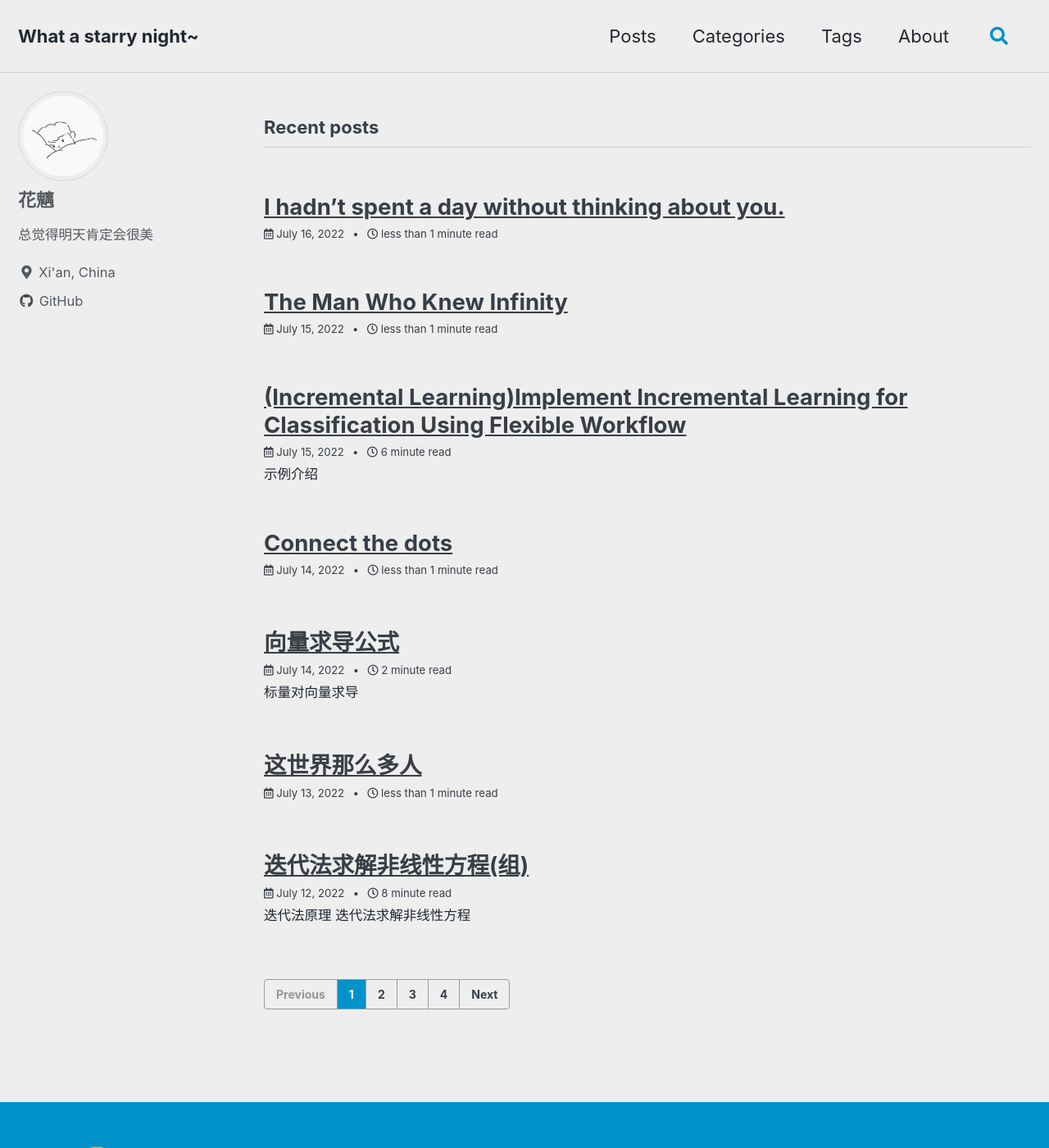
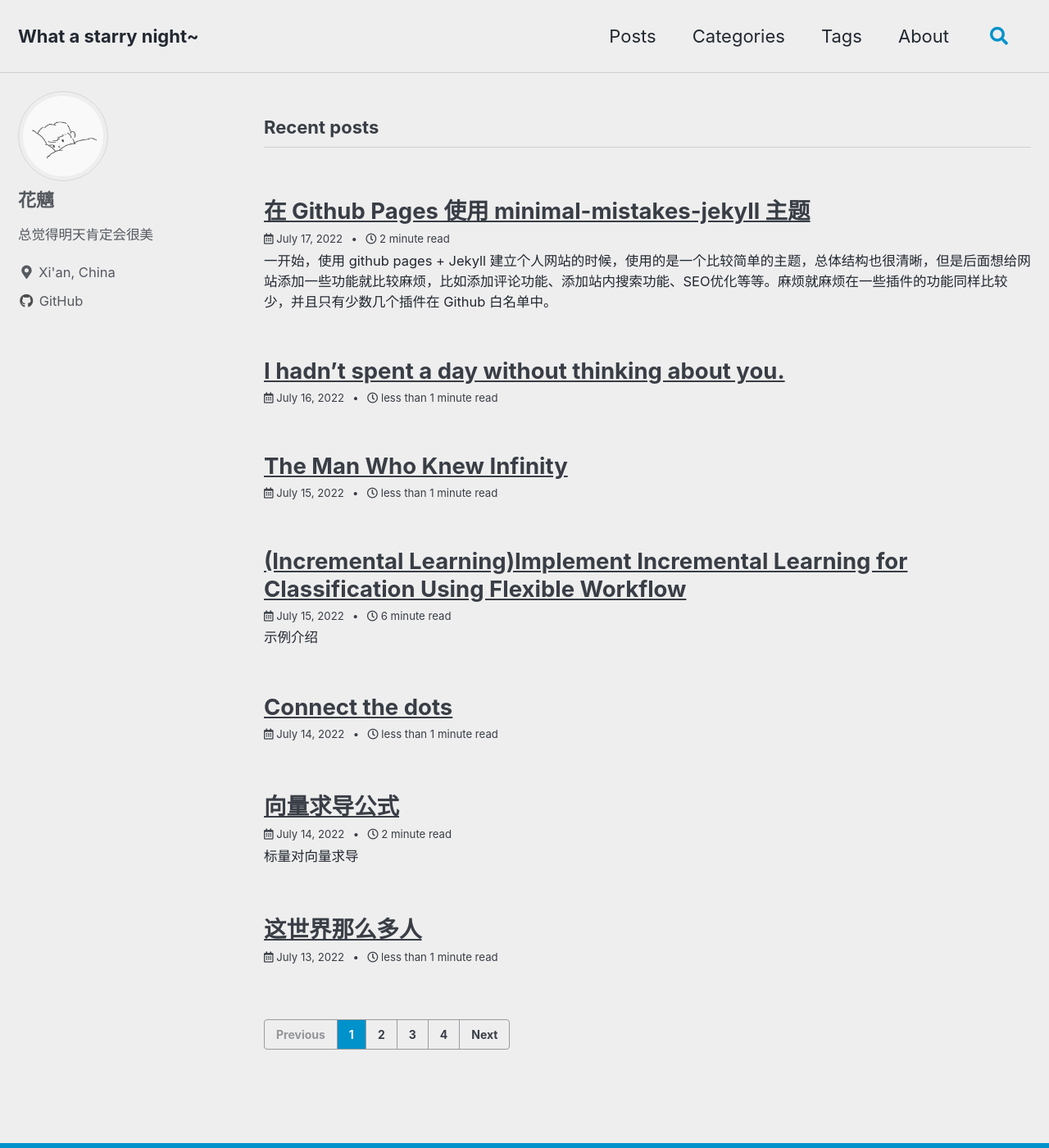
Before and after one commit to QinghuaMa/QinghuaMa.github.io, a Jekyll site: the page built from index.html, in a window 1280 px wide and 1400 px high. Shown: the whole window at 82% size. Built offline with Jekyll 4.4.1, drawn with Linux system fonts in a browser that asks for light colours; cached includes are drawn as plain includes; the list of posts is cut into pages by our own code.

Commit message:
update blogs

````diff
--- a/_drafts/tough.md
+++ b/_posts/2022-07-17-Install minimal-mistakes-jekyll.md
@@ -1,8 +1,17 @@
+---
+layout: single
+title: 在 Github Pages 使用 minimal-mistakes-jekyll 主题
+date: 2022-07-17 12:25:11 +0800
+categories: ["Github Pages"]
+tags: ["Jekyll"]
+toc: false
+---
 
 
-一开始，使用 github pages + Jekyll 建立个人网站的时候，使用的是一个比较简单的主题（XXX），总体结构也很清晰，但是后面想给网站添加一些功能就比较麻烦，比如添加评论功能、添加站内搜索功能、SEO优化等等。麻烦就麻烦在一些插件的功能同样比较少，并且只有少数几个插件（XXX）在 Github 白名单中。
 
-后来就在 Github 找到了一些使用的人比较多的 [jekyll-theme](https://github.com/topics/jekyll-theme)，于是就选择了 [minimal-mistakes](https://github.com/mmistakes/minimal-mistakes)。
+一开始，使用 github pages + Jekyll 建立个人网站的时候，使用的是一个比较简单的主题，总体结构也很清晰，但是后面想给网站添加一些功能就比较麻烦，比如添加评论功能、添加站内搜索功能、SEO优化等等。麻烦就麻烦在一些插件的功能同样比较少，并且只有少数几个插件在 Github 白名单中。
+
+后来就在 Github 找到了一些使用的人比较多的 [jekyll-theme](https://github.com/topics/jekyll-theme)，选择了 [minimal-mistakes](https://github.com/mmistakes/minimal-mistakes)。
 
 [Miminal Mistaks官方文档](https://mmistakes.github.io/minimal-mistakes/docs/quick-start-guide/)中介绍的安装 Minimal mistakes Jekyll theme的方式主要有三种
 
@@ -17,9 +26,9 @@
 >**Gem-based method**
 >With Gem-based themes, directories such as the assets, _layouts, _includes, and _sass are stored in the theme’s gem, hidden from your immediate view. **This allows for easier installation and updating as you don’t have to manage any of the theme files.**
 
-这种方式类似于将网站的格式和内容分离开，用户只需要关注内容即可，jekyll 官网对gem-based的主题方式也有介绍：[Understanding gem-based themes](https://jekyllrb.com/docs/themes/#understanding-gem-based-themes)；并且支持配置默认样式，只需要在网站文件夹中的相同文件夹中创建相同名称的文件就可以覆盖。
+这种方式类似于将网站的格式和内容分离开，用户只需要关注内容即可，jekyll 官网对gem-based的主题方式也有介绍：[Understanding gem-based themes](https://jekyllrb.com/docs/themes/#understanding-gem-based-themes)；并且支持配置默认样式，只用在网站文件夹中的创建同名文件夹和文件就可以覆盖。
 
-gem-based 的方式很简洁，比较适合小白，但是在使用的过程中遇到了很多坑。最头疼的问题是：网站在本地启动时完全没有问题，但是 [Github 构建网站](https://jekyllrb.com/docs/continuous-integration/github-actions/#build-and-deploy) 时报错——Error: The minimal-mistakes-jekyll theme could not be found.
+gem-based 的方式很简洁，比较适合小白，但我在使用的过程中遇到了很多坑。最头疼的问题是：网站在本地启动时完全没有问题，但是 [Github 构建网站](https://jekyllrb.com/docs/continuous-integration/github-actions/#build-and-deploy) 时报错——Error: The minimal-mistakes-jekyll theme could not be found.
 
 ![image-20220717105859284](https://blogimages-1309804558.cos.ap-nanjing.myqcloud.com/imgpersonal/image-20220717105859284.png)
 
@@ -76,7 +85,7 @@ github-pages 227 | Error:  The minimal-mistakes-jekyll theme could not be found.
 
 即网站配置文件 _config.yml 中的 theme 设置错误
 
-![image-20220717110600083](https://blogimages-1309804558.cos.ap-nanjing.myqcloud.com/imgpersonal/image-20220717110600083.png)
+<img src="https://blogimages-1309804558.cos.ap-nanjing.myqcloud.com/imgpersonal/image-20220717110600083.png" alt="image-20220717110600083" style="zoom:50%;" />
 
 但是这个属性完全是按照 minimal mistakes 官方文档中的要求设定的：[Gem-based method](https://mmistakes.github.io/minimal-mistakes/docs/quick-start-guide/#gem-based-method)。针对这个问题，我 google 了很久，也尝试了很多方法，例如：[Jekell theme could not be found](https://stackoverflow.com/questions/46380722/jekyll-theme-could-not-be-found)，但是都无法解决，每次都卡在这里。
 
@@ -84,7 +93,7 @@ github-pages 227 | Error:  The minimal-mistakes-jekyll theme could not be found.
 
 > Remote themes are similar to Gem-based themes, but do not require Gemfile changes or whitelisting making them ideal for sites hosted with GitHub Pages.
 
-并且直接提供了 [Minimal mistakes remote theme starter](https://github.com/mmistakes/mm-github-pages-starter/generate) 可以快速建立一个网站仓库。但是这种方式在本地构建的时候，一直会卡在 Remote Theme: Using the mmistakes/minmal-mistakes。
+并且官方直接提供了 [Minimal mistakes remote theme starter](https://github.com/mmistakes/mm-github-pages-starter/generate) ，可以快速建立一个网站仓库。但是这种方式在本地构建的时候，一直会卡在 Remote Theme: Using the mmistakes/minmal-mistakes。
 
 ![image-20220717112153195](https://blogimages-1309804558.cos.ap-nanjing.myqcloud.com/imgpersonal/image-20220717112153195.png)
 
@@ -106,11 +115,11 @@ github-pages 227 | Error:  The minimal-mistakes-jekyll theme could not be found.
 >
 > ......
 
-也就是说：（1）将 remote theme 部署在本地电脑上的确需要会耗费很长的时间；（2）在Github Pages上使用 minimal-mistakes-jekyll 主题只能采用 [Remote theme method](https://mmistakes.github.io/minimal-mistakes/docs/quick-start-guide/#remote-theme-method) 或者Fork the [Minimal Mistakes theme](https://github.com/mmistakes/minimal-mistakes/fork) 的方式。
+也就是说：（1）将 remote theme 部署在本地电脑上的确需要耗费很长的时间；（2）在Github Pages上使用 minimal-mistakes-jekyll 主题只能采用 [Remote theme method](https://mmistakes.github.io/minimal-mistakes/docs/quick-start-guide/#remote-theme-method) 或者Fork the [Minimal Mistakes theme](https://github.com/mmistakes/minimal-mistakes/fork) 的方式。
 
 所以，现在又回到了fork仓库的方式。。。
 
-但是，这次我并没有直接采用fork仓库的方式，而是找到在本地找到之前使用 gem-based 时在本地的文件夹
+但是，这次我并没有直接采用fork仓库的方式，而是找到找到之前使用 gem-based 时安装在本地的文件夹
 
 >在 Windows 电脑上，使用 bundle info --path 命令寻找 gem-based method 安装的 minimal-mistakes-jekyll theme 的位置：
 > ```bash
@@ -147,4 +158,8 @@ Conversion error: Jekyll::Converters::Scss encountered an error while converting
 
 <img src="https://blogimages-1309804558.cos.ap-nanjing.myqcloud.com/imgpersonal/image-20220717120217863.png" alt="image-20220717120217863" style="zoom:50%;" />
 
-至此，pull
+至此，pull 一下
+
+![image-20220717120500826](https://blogimages-1309804558.cos.ap-nanjing.myqcloud.com/imgpersonal/image-20220717120500826.png)
+
+bingo~
````
Also changed, not shown: other parts of _posts/2022-07-17-Install minimal-mistakes-jekyll.md (+4 -2 lines).
